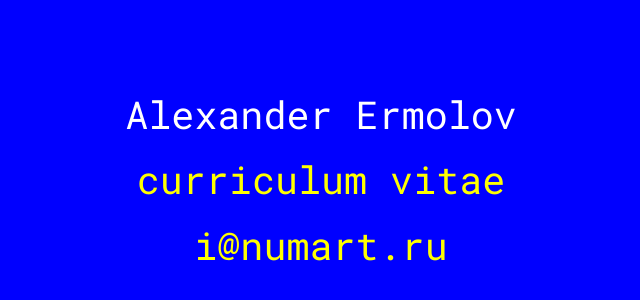
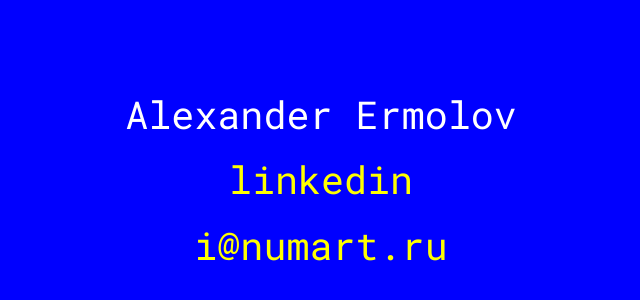
Before and after one commit to htdt/htdt.github.io, a plain HTML site: page index.html in a window 1280 px wide. Shown: the part 220-520 px from the top of the page, without its empty margins (319-959 px from the left). Drawn offline with Linux system fonts and the light colour scheme.

Commit message:
Update index.html

```diff
--- a/index.html
+++ b/index.html
@@ -26,7 +26,7 @@
 </head>
 <body>
   <p>Alexander Ermolov</p>
-  <p><a href="http://stackoverflow.com/story/crush">curriculum vitae</a></p>
+  <p><a href="https://www.linkedin.com/in/alexander-ermolov/">linkedin</a></p>
   <p><a href="mailto:i@numart.ru">i@numart.ru</a></p>
 </body>
 </html>
```
